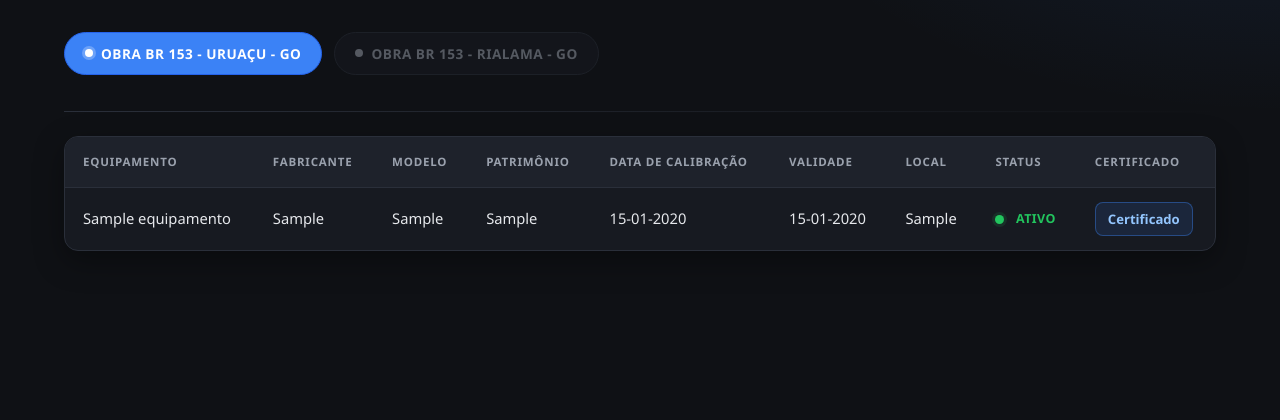
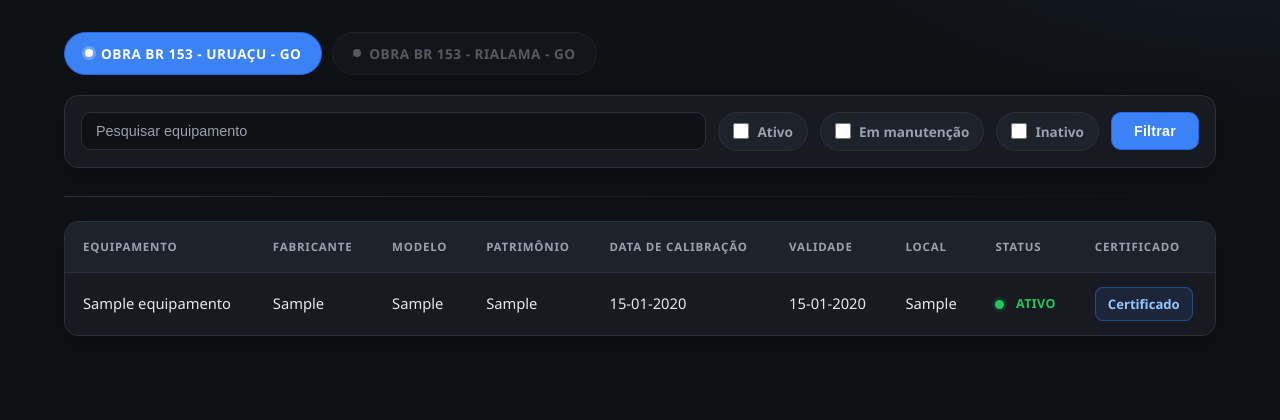
Before and after one commit to Jose-Clecio/equipamentos_lab, a Django app: page /OBRA_URUACU in a window 1280 px wide. Shown: the part 107-527 px from the top of the page. Run offline with Django 5.2, Linux system fonts and the light colour scheme; tables that the repository leaves empty hold one stand-in row (values such as "Sample post").

Commit message:
Adicionado Filtros

```diff
--- a/core/settings.py
+++ b/core/settings.py
@@ -12,7 +12,7 @@ BASE_DIR = Path(__file__).resolve().parent.parent
 SECRET_KEY = 'django-insecure-0+--7+xllc_ge)evtgvbih%4nqp0ap(62ue@hc_(hapmzn&fzj'
 
 # SECURITY WARNING: don't run with debug turned on in production!
-DEBUG = False
+DEBUG = True
 
 ALLOWED_HOSTS = [
     'equipamentoslab.pythonanywhere.com',
--- a/equipamentos/static/css/style.css
+++ b/equipamentos/static/css/style.css
@@ -87,13 +87,24 @@ main {
 }
 
 /* ---------- Seletor de obras (botões/abas) ---------- */
-main > section:first-of-type h2 {
+.obra {
+  display: flex;
+  flex-wrap: wrap;
+  gap: 10px;
+  margin-bottom: 20px;
+}
+
+.obra h2 {
+  margin: 0;
+  font-size: 0;          /* o texto vem do link interno */
+}
+
+main > section h2 {
   display: inline-block;
   margin: 0 8px 8px 0;
   font-size: 0;          /* remove espaço entre inline-blocks; o texto vem do link */
 }
-
-main > section:first-of-type h2 a {
+.obra h2 a {
   display: inline-flex;
   align-items: center;
   gap: 8px;
@@ -111,8 +122,25 @@ main > section:first-of-type h2 a {
     border-color 0.18s ease, opacity 0.18s ease, transform 0.18s ease;
 }
 
+main > section h2.title {
+  display: inline-flex;
+  align-items: center;
+  gap: 8px;
+  padding: 10px 20px;
+  background: var(--surface);
+  border: 1px solid var(--border);
+  border-radius: 999px;
+  color: var(--text-muted);
+  font-size: 0.85rem;
+  font-weight: 600;
+  letter-spacing: 0.5px;
+  text-transform: uppercase;
+  text-decoration: none;
+  transition: background-color 0.18s ease, color 0.18s ease,
+    border-color 0.18s ease, opacity 0.18s ease, transform 0.18s ease;
+}
 /* Bolinha indicadora à esquerda do nome da obra */
-main > section:first-of-type h2 a::before {
+.obra h2 a::before {
   content: "";
   width: 8px;
   height: 8px;
@@ -122,33 +150,125 @@ main > section:first-of-type h2 a::before {
 }
 
 /* Hover de qualquer botão não ativo */
-main > section:first-of-type h2 a:hover {
+.obra h2 a:hover {
   color: var(--text);
   border-color: var(--brand);
   transform: translateY(-1px);
 }
 
 /* Estado ATIVO: marque o <h2> com class="active" no Django */
-main > section:first-of-type h2.active a {
+.obra h2.active a {
   background: var(--brand);
   border-color: var(--brand-strong);
   color: #fff;
 }
 
-main > section:first-of-type h2.active a::before {
+.obra h2.active a::before {
   background: #fff;
   box-shadow: 0 0 0 3px rgba(255, 255, 255, 0.25);
 }
 
 /* Quando uma obra está ativa, as demais ficam apagadas (inativas) */
-main > section:first-of-type:has(h2.active) h2:not(.active) a {
+.obra:has(h2.active) h2:not(.active) a {
   opacity: 0.5;
 }
 
-main > section:first-of-type:has(h2.active) h2:not(.active) a:hover {
+.obra:has(h2.active) h2:not(.active) a:hover {
   opacity: 1;
 }
+/* ---------- Filtro / busca de equipamentos ---------- */
+.filtro {
+  margin-bottom: 24px;
+}
 
+.filtro form {
+  display: flex;
+  flex-wrap: wrap;
+  align-items: center;
+  gap: 12px;
+  padding: 16px;
+  background: var(--surface);
+  border: 1px solid var(--border);
+  border-radius: var(--radius);
+  box-shadow: var(--shadow);
+}
+
+.filtro input[type="text"] {
+  flex: 1 1 240px;
+  min-width: 200px;
+  padding: 10px 14px;
+  background: var(--bg);
+  border: 1px solid var(--border);
+  border-radius: 10px;
+  color: var(--text);
+  font-size: 0.9rem;
+  outline: none;
+  transition: border-color 0.18s ease, box-shadow 0.18s ease;
+}
+
+.filtro input[type="text"]::placeholder {
+  color: var(--text-muted);
+}
+
+.filtro input[type="text"]:focus {
+  border-color: var(--brand);
+  box-shadow: 0 0 0 3px rgba(59, 130, 246, 0.2);
+}
+
+/* Cada checkbox vira uma pílula clicável */
+.filtro .checkbox {
+  display: inline-flex;
+  align-items: center;
+  gap: 8px;
+  padding: 8px 14px;
+  background: var(--surface-2);
+  border: 1px solid var(--border);
+  border-radius: 999px;
+  color: var(--text-muted);
+  font-size: 0.85rem;
+  font-weight: 600;
+  cursor: pointer;
+  user-select: none;
+  transition: background-color 0.18s ease, color 0.18s ease,
+    border-color 0.18s ease;
+}
+
+.filtro .checkbox:hover {
+  border-color: var(--brand);
+  color: var(--text);
+}
+
+.filtro .checkbox input[type="checkbox"] {
+  width: 16px;
+  height: 16px;
+  accent-color: var(--brand);
+  cursor: pointer;
+}
+
+/* Realça a pílula quando o checkbox está marcado */
+.filtro .checkbox:has(input:checked) {
+  background: rgba(59, 130, 246, 0.12);
+  border-color: var(--brand);
+  color: var(--text);
+}
+
+.filtro button[type="submit"] {
+  padding: 10px 22px;
+  background: var(--brand);
+  border: 1px solid var(--brand-strong);
+  border-radius: 10px;
+  color: #fff;
+  font-size: 0.88rem;
+  font-weight: 700;
+  letter-spacing: 0.3px;
+  cursor: pointer;
+  transition: background-color 0.18s ease, transform 0.18s ease;
+}
+
+.filtro button[type="submit"]:hover {
+  background: var(--brand-strong);
+  transform: translateY(-1px);
+}
 hr {
   border: none;
   height: 1px;
--- a/equipamentos/templates/caracteristica.html
+++ b/equipamentos/templates/caracteristica.html
@@ -1,7 +1,7 @@
 {% extends 'base.html' %}
 
 {% block title %}
-    <h2>Características</h2>
+    <h2 class="title">Características</h2>
 {% endblock %}
 {% block content %}
     <section>
--- a/equipamentos/templates/equipamentos.html
+++ b/equipamentos/templates/equipamentos.html
@@ -1,8 +1,28 @@
 {% extends 'base.html' %}
 
     {% block title %}
-        <h2 id="OBRA_URUACU" class="{% if obra == 'OBRA_URUACU' %}active{% endif %}"><a href="{% url 'equipamentos' obra='OBRA_URUACU' %}">OBRA BR 153 - URUAÇU - GO</a></h2>
-        <h2 id="OBRA_RIALMA" class="{% if obra == 'OBRA_RIALMA' %}active{% endif %}"><a href="{% url 'equipamentos' obra='OBRA_RIALMA' %}">OBRA BR 153 - RIALAMA - GO</a></h2>
+        <div class="obra">
+            <h2 id="OBRA_URUACU" class="{% if obra == 'OBRA_URUACU' %}active{% endif %}"><a href="{% url 'equipamentos' obra='OBRA_URUACU' %}">OBRA BR 153 - URUAÇU - GO</a></h2>
+            <h2 id="OBRA_RIALMA" class="{% if obra == 'OBRA_RIALMA' %}active{% endif %}"><a href="{% url 'equipamentos' obra='OBRA_RIALMA' %}">OBRA BR 153 - RIALAMA - GO</a></h2>
+        </div>
+        <div class="filtro">
+            <form method="get">
+                <input type="text" name="nome" placeholder="Pesquisar equipamento" value="{{nome}}">
+                <label class="checkbox">
+                     <input type="checkbox" name="status" value="ATIVO" {% if 'ATIVO' in statuses %}checked{% endif %}>
+                     Ativo
+                </label>
+                <label class="checkbox">
+                     <input type="checkbox" name="status" value="MANUT" {% if 'MANUT' in statuses %}checked{% endif %}>
+                     Em manutenção
+                </label>
+                <label class="checkbox">
+                     <input type="checkbox" name="status" value="INATIVO" {% if 'INATIVO' in statuses %}checked{% endif %}>
+                     Inativo
+                </label>
+                <button type="submit">Filtrar</button>
+            </form>
+        </div>
     {% endblock %}
     {% block content %}
         <section>
--- a/equipamentos/views.py
+++ b/equipamentos/views.py
@@ -5,9 +5,14 @@ def home(request):
     return redirect('equipamentos', obra='OBRA_URUACU')
 
 def equipamentos(request, obra):
+    statuses = request.GET.getlist('status')
+    nome = request.GET.get('nome', '')
     equipamentos = Equipamento.objects.prefetch_related('certificado_set', 'caracteristica_set').filter(obra=obra)
-    obra_ = obra
-    return render(request, 'equipamentos.html', {'equipamentos': equipamentos, 'obra':obra_})
+    if statuses:
+        equipamentos = equipamentos.filter(status__in=statuses)
+    if nome:
+        equipamentos = equipamentos.filter(nome__icontains=nome)
+    return render(request, 'equipamentos.html', {'equipamentos': equipamentos, 'obra':obra, 'statuses':statuses, 'nome':nome})
 
 def caracteristica(request, obra, id):
     equip = Equipamento.objects.get(id=id)
```
